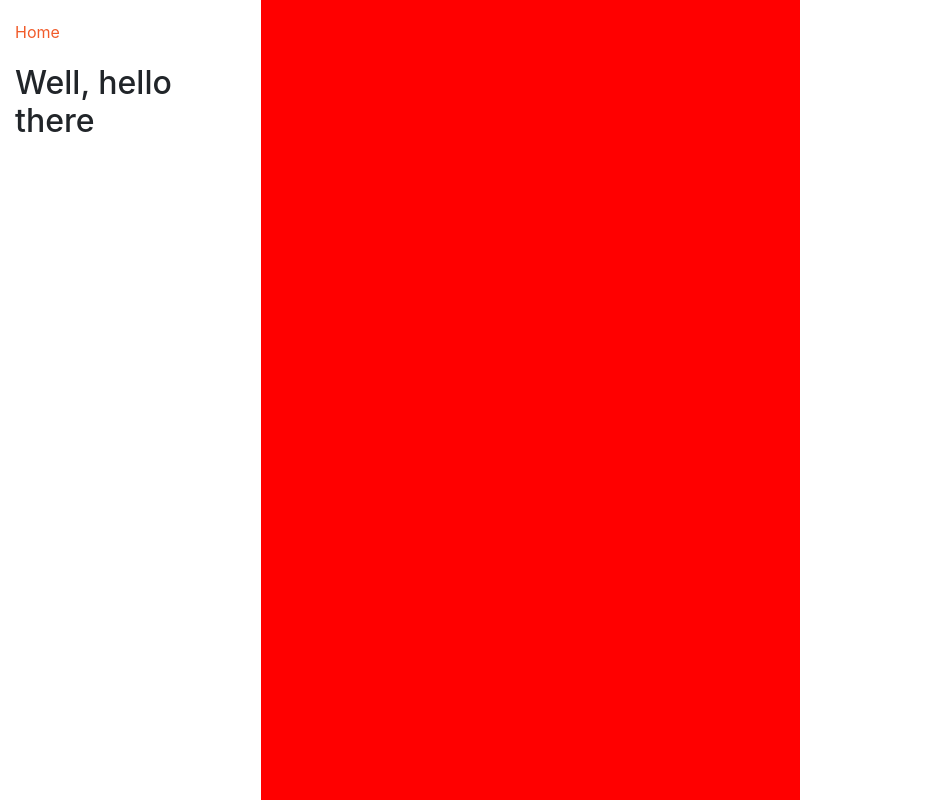
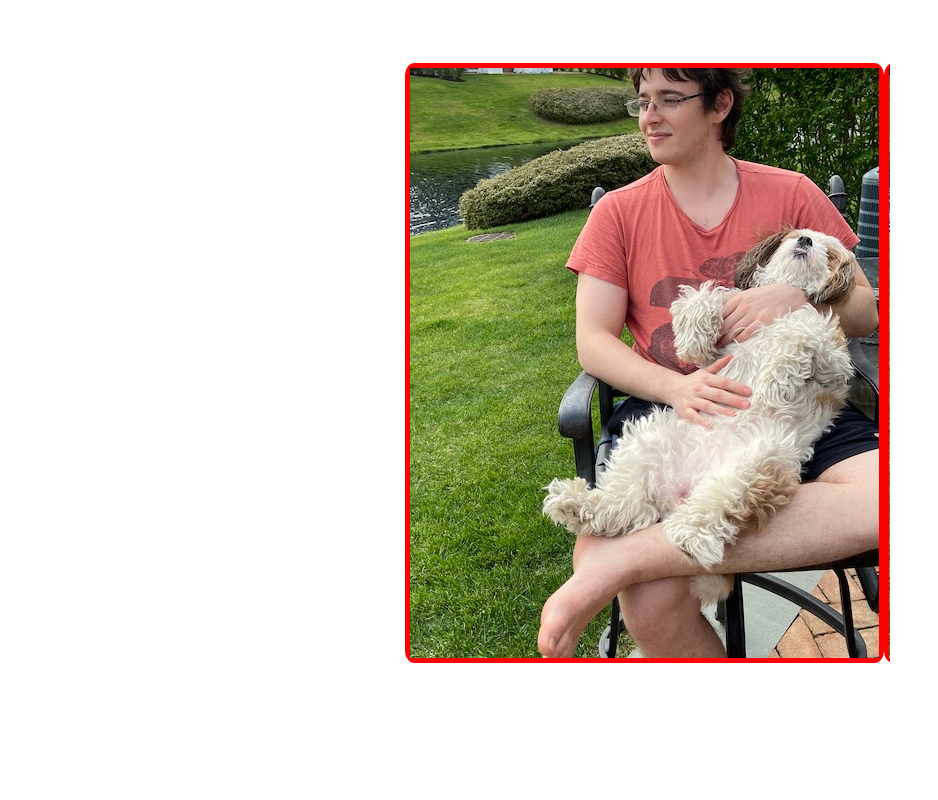
Before and after one commit to akessaris/personal_website, a React app: page / in a window 1280 px wide. Shown: the whole page, without its empty margins (0-938 px from the left). Built offline with nearby package versions, Linux system fonts and the light colour scheme; what redux-immutable-state-invariant would draw is missing.

Commit message:
converted css files to scss, stylized cards

```diff
--- a/src/components/App.js
+++ b/src/components/App.js
@@ -1,15 +1,12 @@
 import React from "react";
 import { Route, Switch } from "react-router-dom";
-import "react-toastify/dist/ReactToastify.css";
-import Header from "./common/Header";
-import HomePage from "./home/HomePage";
+import Cards from "./cards/Cards";
 
 function App() {
   return (
     <div className="container-fluid">
-      <Header/>
       <Switch>
-        <Route exact path="/" component={HomePage} />
+        <Route exact path="/" component={Cards} />
       </Switch>
     </div>
   );
--- /dev/null
+++ b/src/components/cards/Cards.js
@@ -0,0 +1,16 @@
+import React from 'react';
+import Card from './card/Card';
+import './Cards.scss';
+import { cards } from '../../tools/mockDB.json';
+
+const Cards = () => {
+  return (
+    <div className="container">
+      {cards.map(({ _id, title, body, image }) => (
+        <Card key={_id} title={title} body={body} image={image}/>
+      ))}
+    </div>
+  )
+};
+
+export default Cards;
--- /dev/null
+++ b/src/components/cards/Cards.scss
@@ -0,0 +1,8 @@
+.container {
+  display: flex;
+  overflow-x: scroll;
+  width: 40%;
+  height: 75vh;
+  align-self: center;
+  margin-top: 5%;
+}
--- /dev/null
+++ b/src/components/cards/card/Card.js
@@ -0,0 +1,21 @@
+import React from 'react';
+import PropTypes from "prop-types";
+import './Card.scss';
+
+const Card = ({ title, body, image }) => {
+  return (
+    <div className="card">
+      <img className="image" src={`src/assets/${image}`} />
+      {/* <h2>{title}</h2> */}
+      {/* <p>{body}</p> */}
+    </div>
+  );
+};
+
+Card.propTypes = {
+  title: PropTypes.string.isRequired,
+  body: PropTypes.string.isRequired,
+  image: PropTypes.string.isRequired,
+}
+
+export default Card;
--- /dev/null
+++ b/src/components/cards/card/Card.scss
@@ -0,0 +1,15 @@
+.card {
+  flex-shrink: 0;
+  width: 102%;
+  border: 5px red solid;
+  border-radius: 2%;
+
+  img {
+    width: 100%;
+    height: 100%;
+  }
+
+  .image {
+    object-fit: none;
+  }
+}
--- a/src/components/common/Header.js
+++ /dev/null
@@ -1,16 +0,0 @@
-import React from 'react'
-import { NavLink } from 'react-router-dom';
-
-const Header = () => {
-  const activeStyle = { color: "#F15B2A" }; // TODO: change color
-
-  return (
-    <nav>
-      <NavLink to="/" activeStyle={activeStyle} exact>
-        Home
-      </NavLink>
-    </nav>
-  );
-};
-
-export default Header;
--- a/src/components/home/HomePage.js
+++ /dev/null
@@ -1,9 +0,0 @@
-import React from 'react'
-
-const HomePage = () => {
-  return (
-    <h2>Well, hello there</h2>
-  );
-};
-
-export default HomePage;
--- a/src/index.css
+++ /dev/null
@@ -1,49 +0,0 @@
-#app {
-  margin: 0 auto;
-}
-
-nav {
-  padding: 20px 0 20px 0;
-}
-
-.slide {
-  width: 100vw;
-  height: 100vh;
-}
-
-.wrapper {
-  display: flex;
-  flex-direction: row;
-  width: 400vw;
-  transform: rotate(90deg) translateY(-100vh);
-  transform-origin: top left;
-}
-
-.one {
-  background: red;
-}
-.two {
-  background: green;
-}
-.three {
-  background: blue;
-}
-.four {
-  background: yellow;
-}
-
-.outer-wrapper {
-  width: 100vh;
-  height: 100vh;
-  transform: rotate(-90deg) translateX(-100vh);
-  transform-origin: top left;
-  overflow-y: scroll;
-  overflow-x: hidden;
-  position: absolute;
-  scrollbar-width: none;
-  -ms-overflow-style: none;
-}
-
-::-webkit-scrollbar {
-  display: none;
-}
--- a/src/index.html
+++ b/src/index.html
@@ -6,14 +6,6 @@
   </head>
 
   <body>
-    <div class="outer-wrapper">
-      <div class="wrapper">
-        <div id="app"></div>
-        <div class="slide one"></div>
-        <div class="slide two"></div>
-        <div class="slide three"></div>
-        <div class="slide four"></div>
-      </div>
-    </div>
+    <div id="app"></div>
   </body>
 </html>
--- a/src/index.js
+++ b/src/index.js
@@ -3,7 +3,7 @@ import { render } from "react-dom";
 import { BrowserRouter as Router } from "react-router-dom";
 import "bootstrap/dist/css/bootstrap.min.css";
 import App from "./components/App";
-import "./index.css";
+import "./index.scss";
 import configureStore from "./redux/configureStore";
 import { Provider as ReduxProvider } from "react-redux";
 
--- /dev/null
+++ b/src/index.scss
@@ -0,0 +1,3 @@
+::-webkit-scrollbar {
+  display: none;
+}
--- /dev/null
+++ b/src/tools/mockDB.json
@@ -0,0 +1,28 @@
+{
+  "cards": [
+    {
+      "_id": 1,
+      "title": "Hello there",
+      "body": "This is a paragraph about me",
+      "image": "noble.jpg"
+    },
+    {
+      "_id": 2,
+      "title": "Hello",
+      "body": "This is a paragraph about me",
+      "image": "noble.jpg"
+    },
+    {
+      "_id": 3,
+      "title": "Hello",
+      "body": "This is a paragraph about me",
+      "image": "noble.jpg"
+    },
+    {
+      "_id": 4,
+      "title": "Hello",
+      "body": "This is a paragraph about me",
+      "image": "noble.jpg"
+    }
+  ]
+}
```
